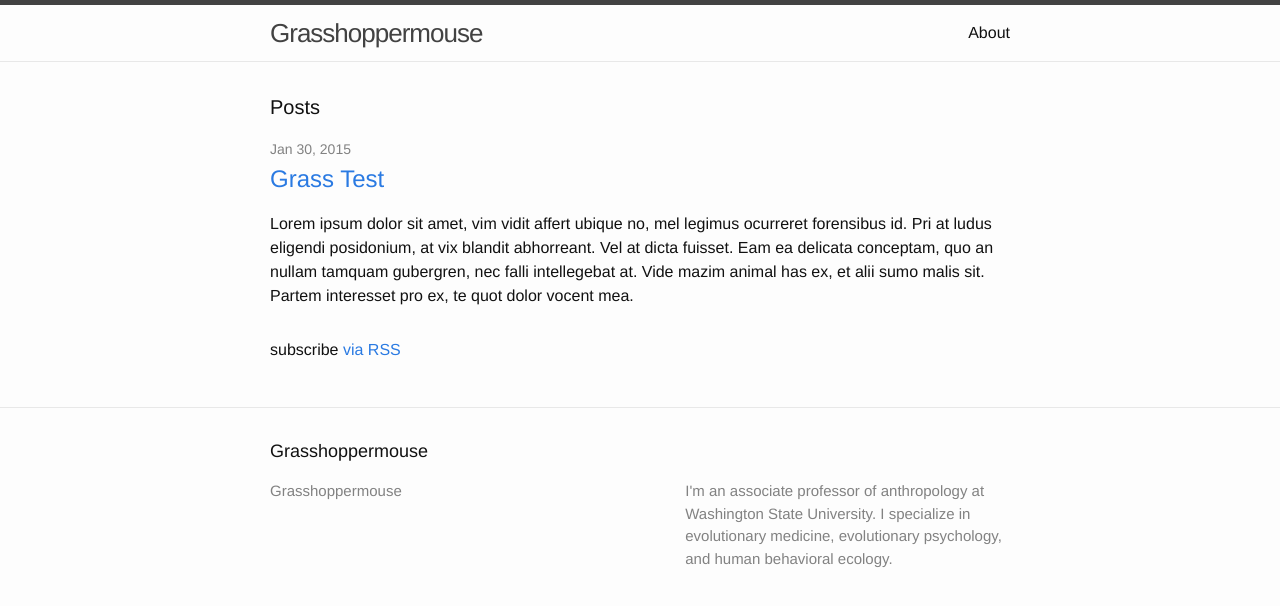
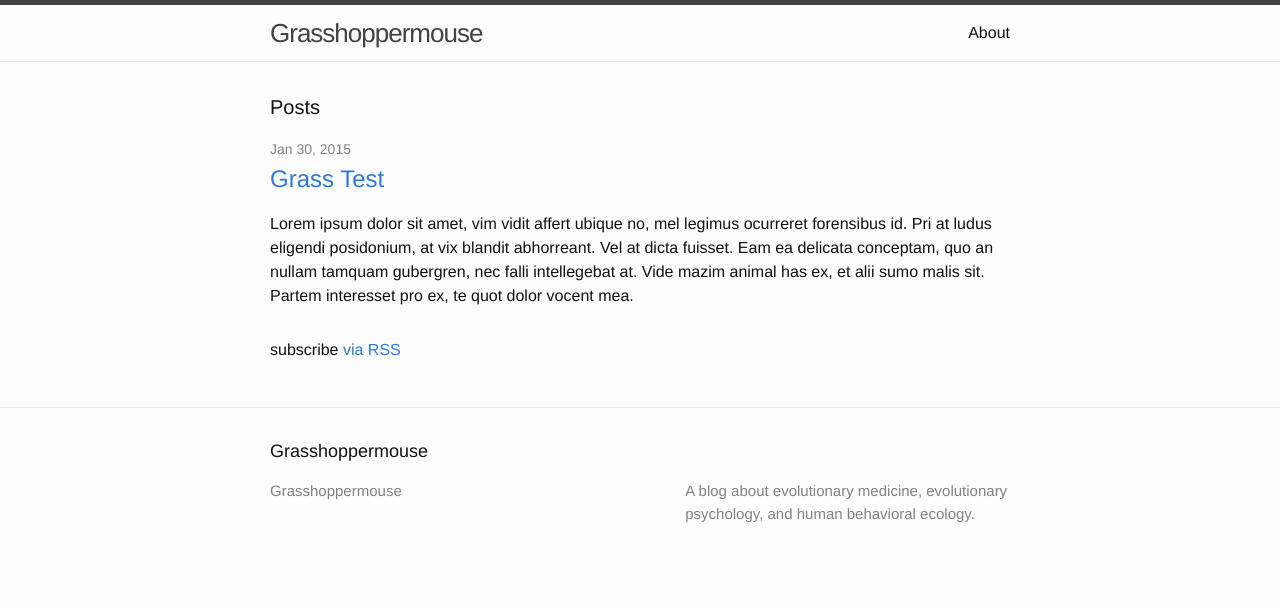
Before and after one commit to grasshoppermouse/grasshoppermouse.github.io.old, a Jekyll site: the page built from index.html, in a window 1280 px wide. Shown: the top 606 px of the page. Built offline with Jekyll 4.4.1, drawn with Linux system fonts in a browser that asks for light colours.

Commit message:
Changed description

```diff
--- a/_config.yml
+++ b/_config.yml
@@ -1,8 +1,7 @@
 # Site settings
 title: Grasshoppermouse
 description: > # this means to ignore newlines until "baseurl:"
-  I'm an associate professor of anthropology at Washington State University.
-  I specialize in evolutionary medicine, evolutionary psychology, and
+  A blog about evolutionary medicine, evolutionary psychology, and
   human behavioral ecology.
 baseurl: ""
 # Build settings
```
